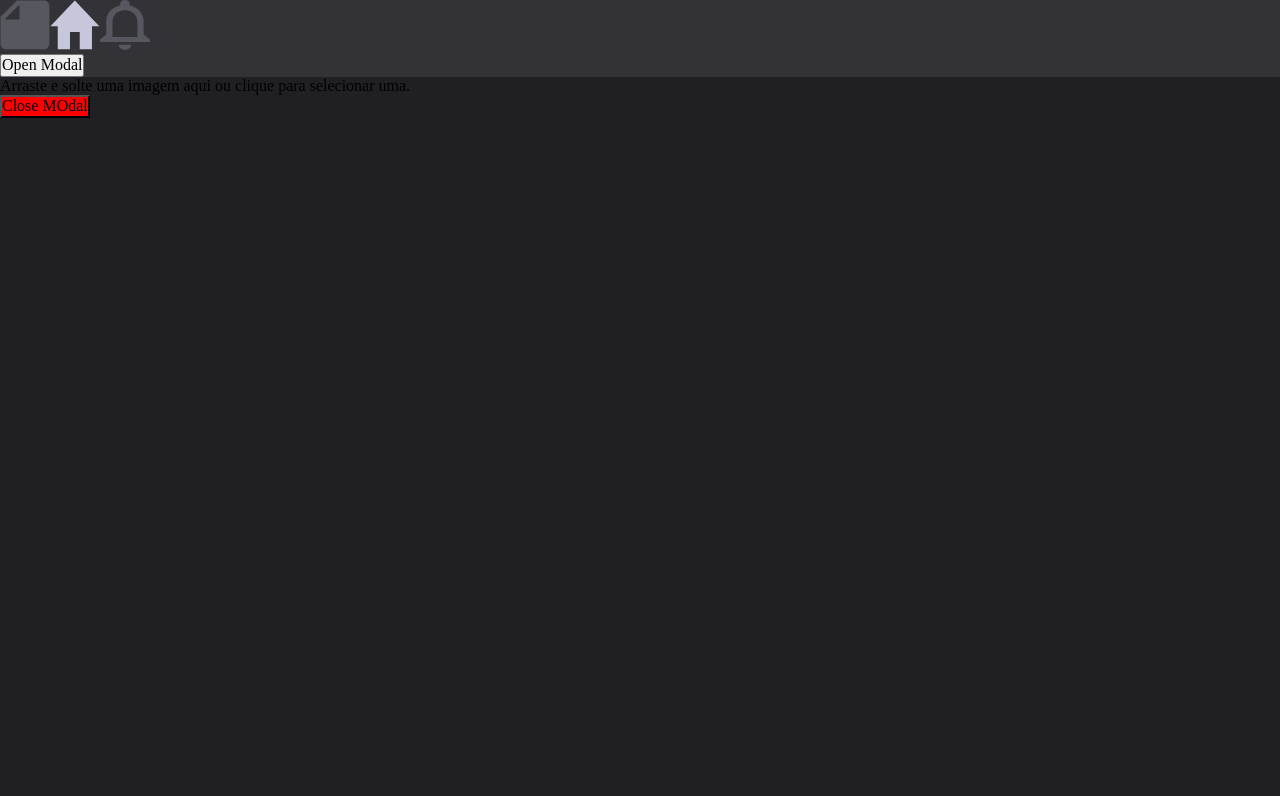
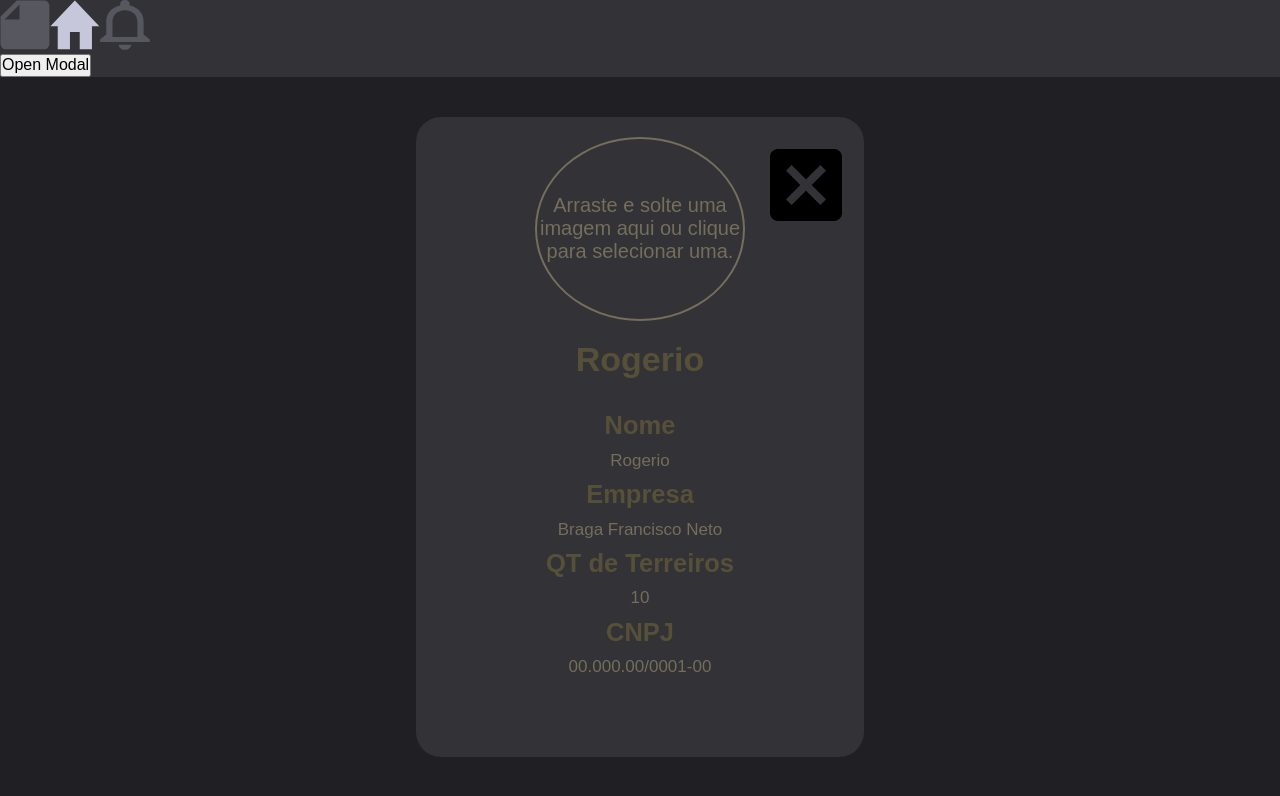
Before and after one commit to RogerioJss/Projeto-Integrador, a React (Vite) app: page / in a window 1280 px wide. Both pictures are taken after a click on the button "Open Modal". Shown: the top 796 px of the page. Built offline with nearby package versions, Linux system fonts and the light colour scheme.

Commit message:
Finalizando o componenente de modal e a tela de configurações ddo usuário

```diff
--- a/src/Colors/cores.js
+++ b/src/Colors/cores.js
@@ -5,6 +5,7 @@ const CoresTemaEscuro = {
     corBordaInputs: 'rgba(0, 0, 0, 0.50)',
     corTextos: '#746E5B',
     corHover: 'rgb(255, 255, 255)',
+    corTitulos: '#575038'
 }
 
 export default CoresTemaEscuro;
--- a/src/Componentes/BarraNavecao/FotoPerfil/index.jsx
+++ b/src/Componentes/BarraNavecao/FotoPerfil/index.jsx
@@ -1,7 +1,8 @@
-
 import { useState } from "react"
 import Modal from "../../Modal"
 import styled from "styled-components";
+import SVGS from "../../../SVGS/svgs";
+
 
 const ButtonOpenModal = styled.button`
 
@@ -20,10 +21,12 @@ const Pefil = () => {
     function closeModal(){
         setModalClose(false);
     }
+
     return(
     <DivEx>
         <ButtonOpenModal onClick={openModal}>Open Modal</ButtonOpenModal>
-        <Modal stateOpen={modalOpen} stateClose={closeModal} idExterno={"conteudoExterno"} idConteudo={"conteudoModal"} closeModal={closeModal}/>
+        <Modal stateOpen={modalOpen} stateClose={closeModal} idExterno={"conteudoExterno"} idConteudo={"conteudoModal"} closeModal={closeModal} src={SVGS.IconeFecharModal}
+         id="fechaModalIcon" fecharComCliqueFora={false}/>
     </DivEx>
     )
 }
--- a/src/Componentes/BarraNavecao/index.jsx
+++ b/src/Componentes/BarraNavecao/index.jsx
@@ -4,6 +4,7 @@ import ItemNavegacao from "./ItemNavegacao"
 import SVGS from "../../SVGS/svgs"
 import { useState } from "react"
 import Pefil from "./FotoPerfil"
+
 
 const HeaderEstilizado = styled.header`
     background-color: ${CoresTemaEscuro.corDivs};
--- a/src/Componentes/EstilosGlobais/estilosGlobais.jsx
+++ b/src/Componentes/EstilosGlobais/estilosGlobais.jsx
@@ -4,6 +4,8 @@ import CoresTemaEscuro from "/src/colors/cores.js"
 
 
 const EstilosGlobais = createGlobalStyle`
+@import url('https://fonts.googleapis.com/css2?family=Inder&display=swap');
+
 html {
   line-height: 1.15; /* 1 */
   -webkit-text-size-adjust: 100%; /* 2 */
@@ -17,6 +19,7 @@ html {
 body {
   margin: 0;
   background-color: ${CoresTemaEscuro.corDeFundo};
+  font-family: 'Inder', sans-serif;
 }
 
 main {
@@ -287,6 +290,64 @@ template {
   height: 50px !important;
 }
 
+/* Profile Picture*/
+.dropzone {
+  color: ${CoresTemaEscuro.corTextos} ;
+  background-color: ${CoresTemaEscuro.corDivs};
+  border-radius: 50%;
+  font-size: 20px;
+  text-align: center;
+  height: 184px;
+  max-width: 210px;
+  display: flex;
+  justify-content: center;
+  align-items: center;
+  border: 2px solid ;
+  transition: transform 0.3s ease;
+}
+
+.dropzone:hover{
+  transform: scale(1.1);
+}
+
+.image-preview img{
+  width: 215px;
+  height: 188px;
+  border-radius: 50%;
+  border: 2px solid;
+}
+
+.image-preview{
+  transition: transform 0.5s ease;
+}
+
+.image-preview:hover{
+  transform: scale(1.0);
+}
+
+//Modal
+
+.conteudoModal{
+  background-color: ${CoresTemaEscuro.corDivs};
+  width: 35%;
+  min-height: 80vh;
+  max-height: 825px;
+  display: flex;
+  justify-content: center;
+  margin: auto ;
+  margin-top: 40px;
+  position: relative;
+  padding: 20px;
+  border-radius: 25px;
+}
+
+.conteudoModal button{
+  transition: transform 0.3s ease;
+}
+
+.conteudoModal button:hover{
+  transform: scale(1.1);
+}
 `
 
 export default EstilosGlobais
--- a/src/Componentes/Modal/ProfilePicture/index.jsx
+++ b/src/Componentes/Modal/ProfilePicture/index.jsx
@@ -1,12 +1,15 @@
 import React, { useCallback, useState } from 'react';
 import { useDropzone } from 'react-dropzone';
 
+
 function ProfilePictureUpload() {
   const [uploadedImage, setUploadedImage] = useState(null);
+  const [isTextVisible, setTextVisibility] = useState(true);
 
-  const onDrop = useCallback((acceptedFiles) => {
+  const onDrop = useCallback((acceptedFiles) => { // essas função ocorre quando o usuario adiciona ou arrasta a imagem
     const file = acceptedFiles[0]; // Pega apenas o primeiro arquivo (imagem)
-    setUploadedImage(file);
+    setUploadedImage(file); // seta a imagem no estado
+    setTextVisibility(false); // Oculta os textos quando uma imagem é carregada, tornando o estado falso
   }, []);
 
   const { getRootProps, getInputProps, isDragActive } = useDropzone({
@@ -21,15 +24,17 @@ function ProfilePictureUpload() {
         {isDragActive ? (
           <p>Solte a imagem aqui...</p>
         ) : (
-          <p>Arraste e solte uma imagem aqui ou clique para selecionar uma.</p>
+          isTextVisible && ( //isso é um if, somente se o estado isTextVisible for verdadeiro, o paragrafo sera renderizado
+            <p>Arraste e solte uma imagem aqui ou clique para selecionar uma.</p>
+          )
+        )}
+
+        {uploadedImage && (
+          <div className="image-preview">
+            <img src={URL.createObjectURL(uploadedImage)} alt="Imagem de perfil" />
+          </div>
         )}
       </div>
-      {uploadedImage && (
-        <div>
-          <p>Imagem carregada:</p>
-          <img src={URL.createObjectURL(uploadedImage)} alt="Imagem de perfil" />
-        </div>
-      )}
     </div>
   );
 }
--- a/src/Componentes/Modal/index.jsx
+++ b/src/Componentes/Modal/index.jsx
@@ -1,21 +1,69 @@
 import ReactModal from "react-modal";
 import styled from "styled-components";
 import ProfilePictureUpload from "./ProfilePicture";
+import IconeInput from "../Imputs/IconeInputs";
+import { Dados } from "../UserData/user";
+import CoresTemaEscuro from "/src/Colors/cores.js"
 
 ReactModal.setAppElement("#root");
 
 const ButtonEstilizado = styled.button`
-background-color: red;
+    width: 96px;
+    height: 96px;
+    background: none;
+    border: none;
+    color: inherit;
+    text-decoration: none;
+    position: absolute;
+    right: 10px;
+    img{
+        width: 96px;
+        height: 96px;
+    }
+
+`
+const ContainerTextos = styled.div`
+    display: flex;
+    flex-direction: column;
+    justify-content: center;
+    align-items: center;
+    color: ${CoresTemaEscuro.corTextos};
+    h1{
+        color: ${CoresTemaEscuro.corTitulos};
+    }
+    h2{
+        color: ${CoresTemaEscuro.corTitulos};
+    }
+    position: absolute;
+    top: 200px;
+    gap: 10px;
+    font-size: 17px;
 `
 
-const Modal = ({stateOpen, stateClose, idExterno, idConteudo,closeModal}) =>{
+
+const Modal = ({stateOpen, stateClose, idExterno, idConteudo,closeModal,src,className,id,fecharComCliqueFora}) =>{
     return(
     <ReactModal isOpen={stateOpen}
                 onRequestClose={stateClose}
                 overlayClassName={idExterno}
-                className={idConteudo}>
+                className={idConteudo}
+                shouldCloseOnOverlayClick={fecharComCliqueFora}
+                >
                  <ProfilePictureUpload/>
-                <ButtonEstilizado onClick={closeModal}>Close MOdal</ButtonEstilizado>
+                 <ContainerTextos id="textoTelaUsuarios">
+                    <h1>{Dados.Usuario.Nome}</h1>
+                    <h2>Nome</h2>
+                    <p>{Dados.Usuario.Nome}</p>
+                    <h2>Empresa</h2>
+                    <p>{Dados.Usuario.Empresa}</p>
+                    <h2>QT de Terreiros</h2>
+                    <p>{Dados.Usuario.Quantidade_Terrenos}</p>
+                    <h2>CNPJ</h2>
+                    <p>{Dados.Usuario.CNPJ}</p>
+                </ContainerTextos>
+                <ButtonEstilizado onClick={closeModal} >
+                    <IconeInput src={src} className={className} id={id}/>
+                </ButtonEstilizado>
     </ReactModal>
     )
 }
--- /dev/null
+++ b/src/Componentes/UserData/user.js
@@ -0,0 +1,8 @@
+export const Dados = {
+    "Usuario": {
+      "Nome": "Rogerio",
+      "Empresa": "Braga Francisco Neto",
+      "Quantidade_Terrenos": "10",
+      "CNPJ": "00.000.00/0001-00"
+    }
+  };
--- a/src/SVGS/svgs.jsx
+++ b/src/SVGS/svgs.jsx
@@ -10,6 +10,7 @@ const SVGS = {
     IconRelatorioDesativado: "/src/assets/icons/Icon-Relatorio-Desativado.svg",
     IconNotificacaoAtivado: "/src/assets/icons/Icon-Notificacao-Ativado.svg",
     IconNotificacaoDesativado: "/src/assets/icons/Icon-Notificacao-Desativado.svg",
+    IconeFecharModal: "/src/assets/icons/Icon-Fechar-Modal.svg",
 }
 
 export default SVGS
```
Also changed, not shown: src/assets/icons/Icon-Fechar-Modal.svg (added).
